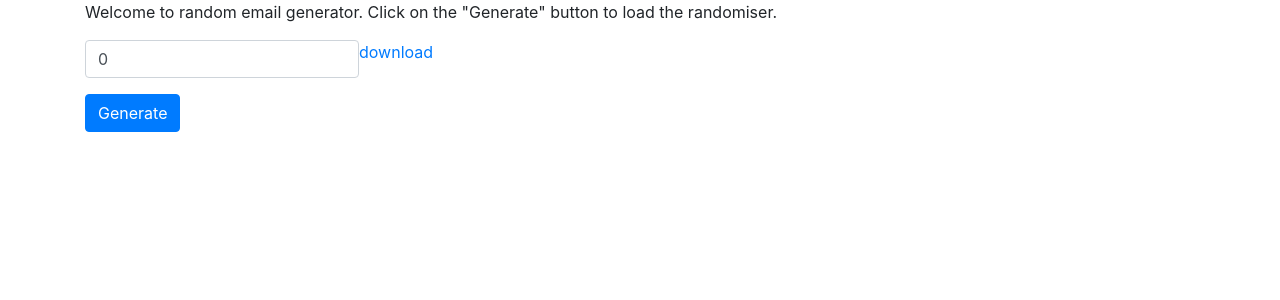
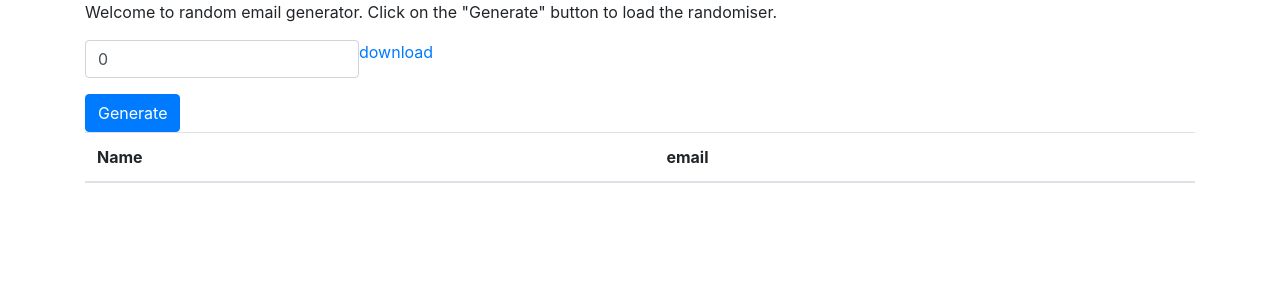
Before and after one commit to muhdarifrawi/random_email_generator, a Flask app: page / in a window 1280 px wide. Shown: the part 56-356 px from the top of the page. Run offline with Flask 2, Linux system fonts and the light colour scheme; lists and menus that the app fills with data are empty; some libraries are stand-ins or nearby versions.

Commit message:
collection arrays changed to class - arrays are now kept in class - reiteration of class on to index using jinja is working

```diff
--- a/app.py
+++ b/app.py
@@ -5,8 +5,9 @@ import csv
 
 app = Flask(__name__)
 
-email_collection = []
-name_collection= []
+class info:
+    email_collection = []
+    name_collection= []
 
 @app.route('/')
 def main_page():
@@ -15,10 +16,10 @@ def main_page():
 
     if download == "true":
 
-        email_collection.insert(0, "email")
+        info.email_collection.insert(0, "email")
         si = StringIO()
         cw = csv.writer(si, quoting=csv.QUOTE_NONNUMERIC)
-        for each in email_collection:
+        for each in info.email_collection:
             cw.writerow([each])
         output = make_response(si.getvalue())
         output.headers["Content-Disposition"] = "attachment; filename=export.csv"
@@ -51,20 +52,20 @@ def generate_email():
     if (number_of_emails>0 and number_of_emails < 1000):
 
         #error resolved
-        if len(email_collection) != 0:
-            del email_collection[:]
-            del name_collection[:]
+        if len(info.email_collection) != 0:
+            del info.email_collection[:]
+            del info.name_collection[:]
 
         while counter < number_of_emails:
             animal = random.choice(animals)
             fruit = random.choice(fruits)
             email = str(animal) + str(fruit) + "@asd.com"
             name = str(animal) + " " + str(fruit)
-            name_collection.append(name)
-            email_collection.append(email)
+            info.name_collection.append(name)
+            info.email_collection.append(email)
             counter += 1
 
-        return render_template("index.html", numberOfEmails=email_collection, numberOfNames=name_collection)
+        return render_template("index.html", numberOfEmails=info.email_collection, numberOfNames=info.name_collection)
 
     else:
 
--- a/templates/index.html
+++ b/templates/index.html
@@ -26,7 +26,25 @@
             <a href="?download=true">download</a>
         </div>
         <div>
-            {% if numberOfEmails != "Enter a number between 1 to 999." %}
+            <table class="table">
+              <thead>
+                <tr>
+                  <th scope="col">Name</th>
+                  <th scope="col">email</th>
+
+                </tr>
+              </thead>
+              <tbody>
+                {% for each in range(numberOfEmails|length) %}
+                <tr>
+
+                  <td>{{numberOfEmails[each]}}</td>
+                  <td>{{numberOfNames[each]}}</td>
+
+                </tr>
+                {% endfor %}
+              </tbody>
+            <!-- {% if numberOfEmails != "Enter a number between 1 to 999." %}
             <ul>
             {% for each in numberOfEmails%}
             <li>{{each}}</li>
@@ -41,7 +59,8 @@
             <li>{{each}}</li>
             {% endfor %}
             {% endif %}
-            </ul>
+            </ul> -->
+            <table>
         </div>
     </div>
 
```
